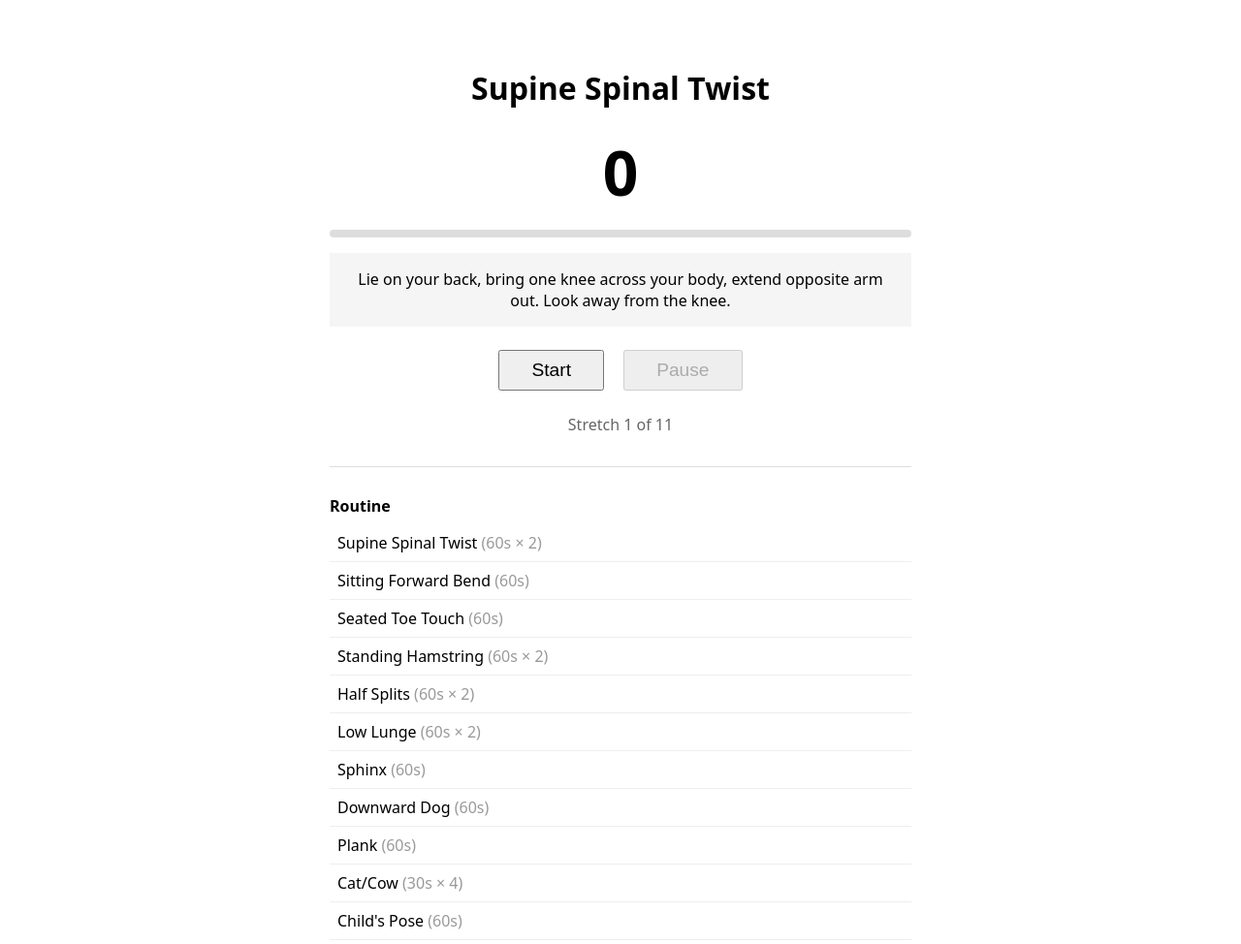
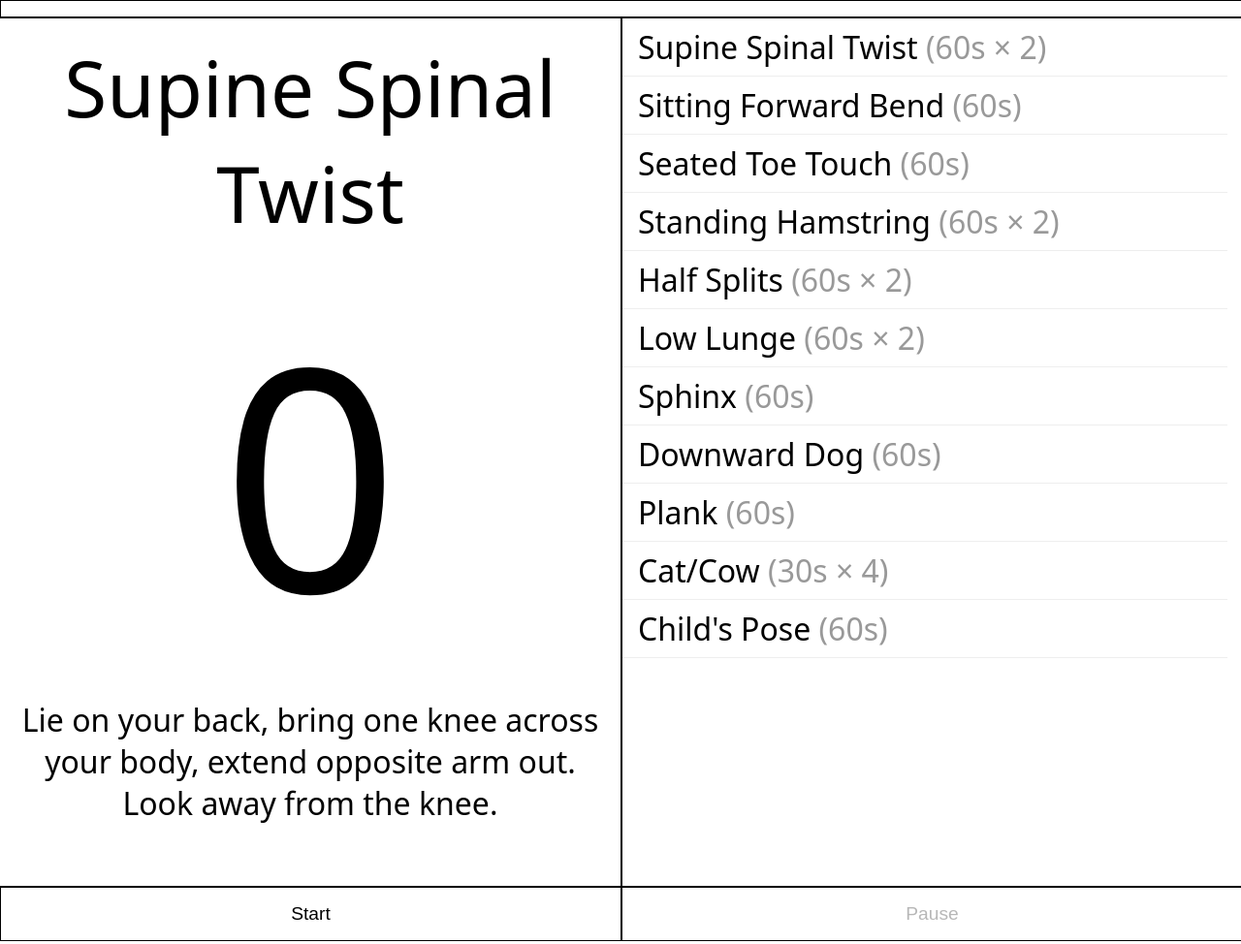
Before and after one commit to adacable/stretch-app, a plain HTML site: page index.html in a window 1280 px wide. Shown: the whole page at 97% size. Drawn offline with Linux system fonts and the light colour scheme.

Commit message:
Redesign UI with responsive desktop layout
- Add full-width progress bar at top of viewport
- Implement two-column grid layout for desktop (>800px)
- Move buttons to fixed bottom bar (mobile) / grid row (desktop)
- Apply black/white minimal styling with lighter font weights
- Make routine list full-width with visually hidden h2 for accessibility
- Remove redundant progress counter element

Co-Authored-By: Claude Opus 4.5 <noreply@anthropic.com>

```diff
--- a/app.js
+++ b/app.js
@@ -174,14 +174,12 @@ function updateDisplay() {
     document.getElementById('phase').textContent = '';
     document.getElementById('timer').textContent = '--';
     document.getElementById('description').textContent = '';
-    document.getElementById('progress').textContent = '';
     return;
   }
 
   document.getElementById('stretchName').textContent = stretch.name;
   document.getElementById('timer').textContent = timeRemaining;
   document.getElementById('description').textContent = stretch.description;
-  document.getElementById('progress').textContent = `Stretch ${currentIndex + 1} of ${routine.length}`;
 
   let phaseText = '';
   if (phase === 'transition') {
--- a/index.html
+++ b/index.html
@@ -12,11 +12,10 @@
   <div id="timer">--</div>
   <div id="progressBar"><div id="progressFill"></div></div>
   <div id="description"></div>
-  <div>
+  <div id="buttons">
     <button id="startBtn" onclick="start()">Start</button>
     <button id="pauseBtn" onclick="togglePause()" disabled>Pause</button>
   </div>
-  <div id="progress"></div>
 
   <div id="routineList"></div>
 
--- a/style.css
+++ b/style.css
@@ -1,62 +1,104 @@
 body {
   font-family: system-ui, sans-serif;
   max-width: 600px;
-  margin: 2rem auto;
-  padding: 1rem;
+  margin: 0 auto;
+  padding-bottom: 100px;
   text-align: center;
+  min-height: 100vh;
+  box-sizing: border-box;
+  display: flex;
+  flex-direction: column;
+}
+
+h1 {
+  font-weight: lighter;
+  font-size: 3rem;
 }
 
 #timer {
-  font-size: 4rem;
-  font-weight: bold;
+  font-size: 50vw;
+  font-weight: lighter;
   margin: 1rem 0;
 }
 
 #phase {
-  font-size: 1.2rem;
-  color: #666;
+  font-size: 2em;
+  color: black;
+  font-weight: lighter;
 }
 
 #progressBar {
-  width: 100%;
+  width: 100vw;
   height: 8px;
-  background: #ddd;
-  border-radius: 4px;
+  background: white;
+  border: 1px solid black;
   overflow: hidden;
+  position: relative;
+  left: 50%;
+  transform: translateX(-50%);
+  order: -1;
 }
 
 #progressFill {
   height: 100%;
-  background: #4a90d9;
+  background: #000;
 }
 
 #description {
   margin: 1rem 0;
   padding: 1rem;
-  background: #f5f5f5;
+  text-align: left;
+}
+
+#buttons {
+  position: fixed;
+  bottom: 0;
+  left: 0;
+  right: 0;
+  display: flex;
+  background: #fff;
+  z-index: 100;
 }
 
 button {
+  flex: 1;
   font-size: 1.2rem;
-  padding: 0.5rem 2rem;
-  margin: 0.5rem;
+  padding: 1rem;
+  margin: 0;
+  background: #fff;
+  border: 1px solid #000;
+  border-top: 2px solid black;
+  border-radius: 0;
 }
-
-#progress {
-  margin-top: 1rem;
-  color: #666;
+button:hover{
+    background: black;
+    color: white;
 }
 
 #routineList {
   margin-top: 2rem;
   text-align: left;
+  padding-top: 1rem;
+  width: 100vw;
+  position: relative;
+  left: 50%;
+  transform: translateX(-50%);
   border-top: 1px solid #ddd;
-  padding-top: 1rem;
+  box-sizing: border-box;
+  padding-left: 1rem;
+  padding-right: 1rem;
 }
 
 #routineList h2 {
-  font-size: 1rem;
-  margin-bottom: 0.5rem;
+  position: absolute;
+  width: 1px;
+  height: 1px;
+  padding: 0;
+  margin: -1px;
+  overflow: hidden;
+  clip: rect(0, 0, 0, 0);
+  white-space: nowrap;
+  border: 0;
 }
 
 #routineList ul {
@@ -68,14 +110,95 @@ button {
 #routineList li {
   padding: 0.5rem;
   border-bottom: 1px solid #eee;
+  font-weight: lighter;
+  font-size: 2rem;
 }
 
 #routineList li.current {
-  background: #e0f0ff;
-  font-weight: bold;
+  font-weight: normal;
 }
 
 #routineList li.completed {
   color: #999;
   text-decoration: line-through;
 }
+
+@media (min-width: 800px) {
+  body {
+    display: grid;
+    grid-template-columns: 1fr 1fr;
+    grid-template-rows: auto auto auto 1fr auto auto;
+    max-width: none;
+    padding: 0;
+  }
+
+  #progressBar {
+    grid-column: 1 / -1;
+    grid-row: 1;
+    width: 100vw;
+    height: 1rem;
+    border-bottom: 2px solid black;
+  }
+
+  h1 {
+    grid-column: 1;
+    grid-row: 2;
+    margin: 0;
+    padding: 1rem 0;
+    border-right: 1px solid black;
+    font-size: 5rem;
+  }
+
+  #phase {
+    grid-column: 1;
+    grid-row: 3;
+    justify-content: center;
+    margin: 0;
+    border-right: 1px solid black;
+  }
+
+  #timer {
+    grid-column: 1;
+    grid-row: 4;
+    font-size: 25vw;
+    display: flex;
+    align-items: center;
+    justify-content: center;
+    border-right: 1px solid black;
+    margin: 0
+  }
+
+  #description {
+    grid-column: 1;
+    grid-row: 5;
+    border-right: 1px solid black;
+    margin: 0;
+    text-align: center;
+    font-size: 2rem;
+    font-weight: lighter;
+    padding-bottom: 2em;
+  }
+
+  #buttons {
+    position: static;
+    grid-column: 1 / -1;
+    grid-row: 6;
+  }
+
+  #routineList {
+    grid-column: 2;
+    grid-row: 2 / 6;
+    width: auto;
+    left: 0;
+    transform: none;
+    margin-top: 0;
+    border-top: none;
+    border-left: 1px solid black;
+    padding-left: 0rem;
+    padding-top: 0;
+    font-size: 2rem;
+  }
+  #routineList ul li{
+      padding-left: 1rem;
+  }
+}
```
